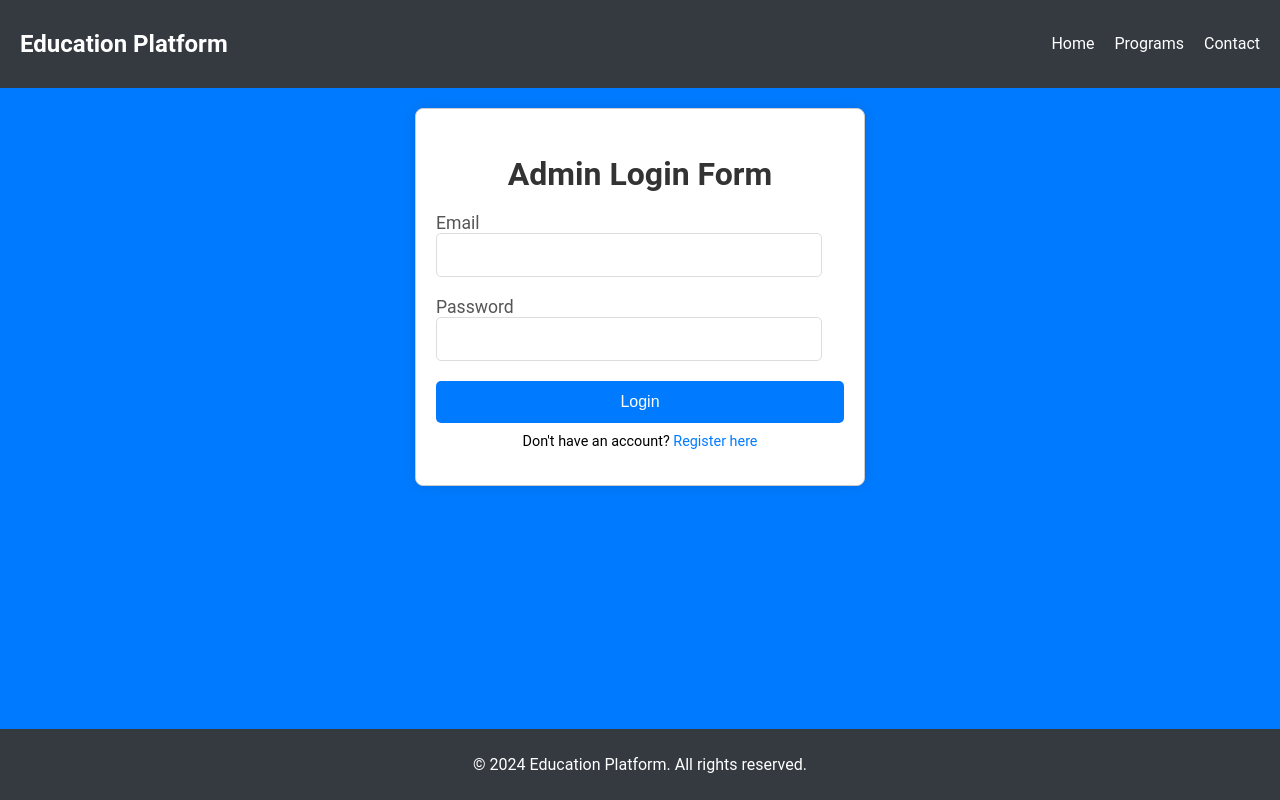
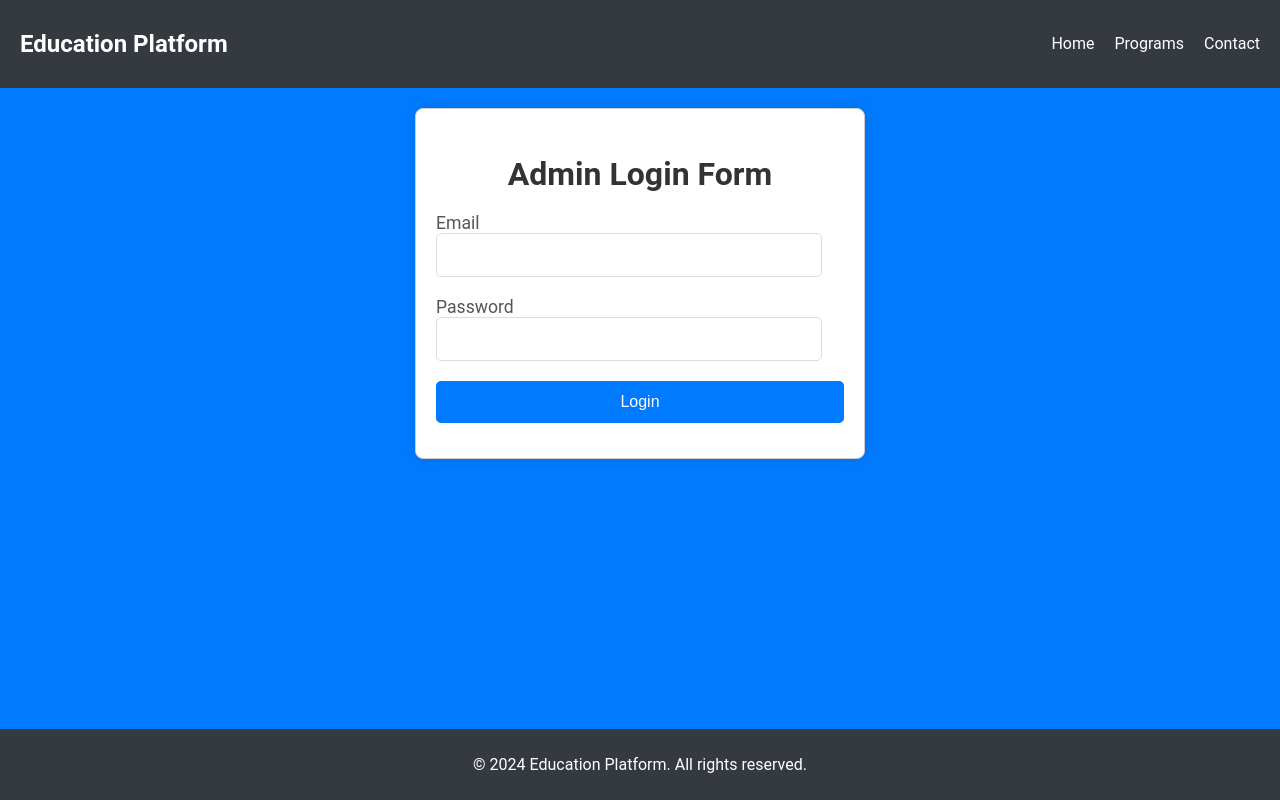
Before and after one commit to keerthana2624/Dashboard_Frontend, a React (Create React App) app in the folder my-app/: page /admin/login in a window 1280 px wide. Built offline with nearby package versions, Linux system fonts and the light colour scheme.

Commit message:
Admin login page is modified after resloving bugs

```diff
--- a/my-app/src/components/AdminLogin.js
+++ b/my-app/src/components/AdminLogin.js
@@ -51,7 +51,7 @@
             <button type="submit">Login</button>
           </form>
           <p className="login-helper-text">
-            Don't have an account? <Link to="/admin/register">Register here</Link>
+            {/* Don't have an account? <Link to="/admin/register">Register here</Link> */}
           </p>
         </div>
       </div>
```
